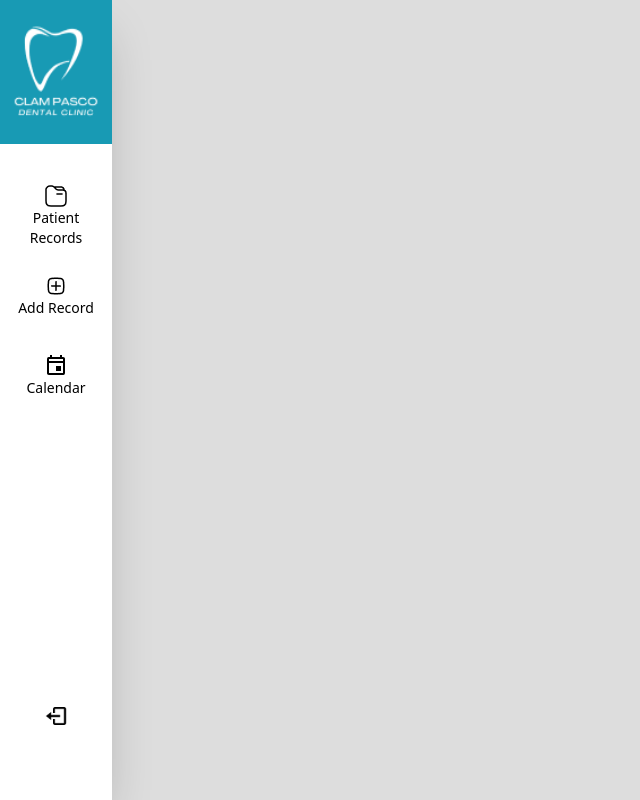
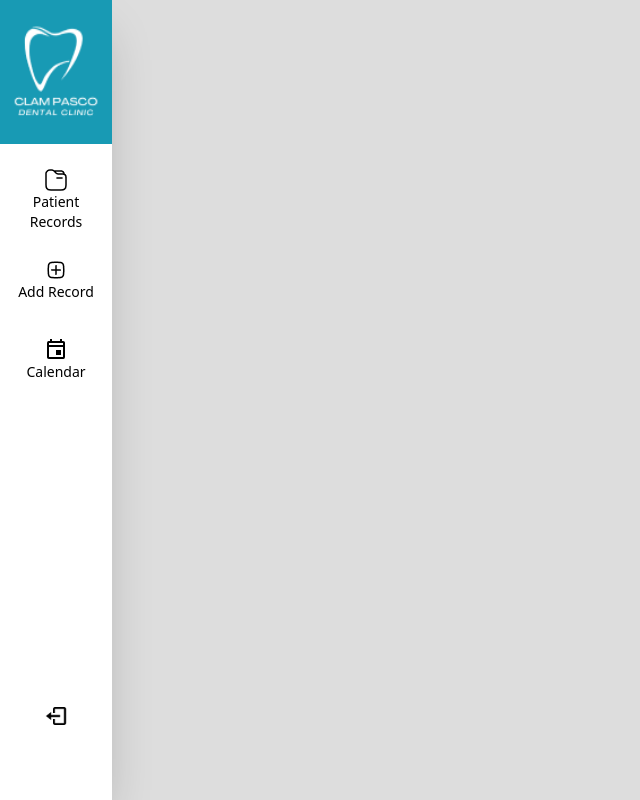
Before and after one commit to rieljasperapos/edrms, a React (Vite) app: page / in a window 1280 px wide. Shown: the whole page, without its empty margins (0-640 px from the left). Built offline with nearby package versions, Linux system fonts and the light colour scheme.

Commit message:
refactor: changed margin

```diff
--- a/src/components/navbar.jsx
+++ b/src/components/navbar.jsx
@@ -12,7 +12,7 @@ const Navbar = () => {
                 <img src={Logo} className="h-24 mx-auto my-6" alt="Page Logo" />
             </div>
             <div className="flex-grow flex flex-col items-center justify-center bg-white text-black">
-                <div className="grid m-auto mt-8">
+                <div className="grid m-auto mt-4">
                     <NavItem icon={FolderIcon} text="Patient Records" />
                     <NavItem icon={AddIcon} text="Add Record" />
                     <NavItem icon={CalendarIcon} text="Calendar" />
```
